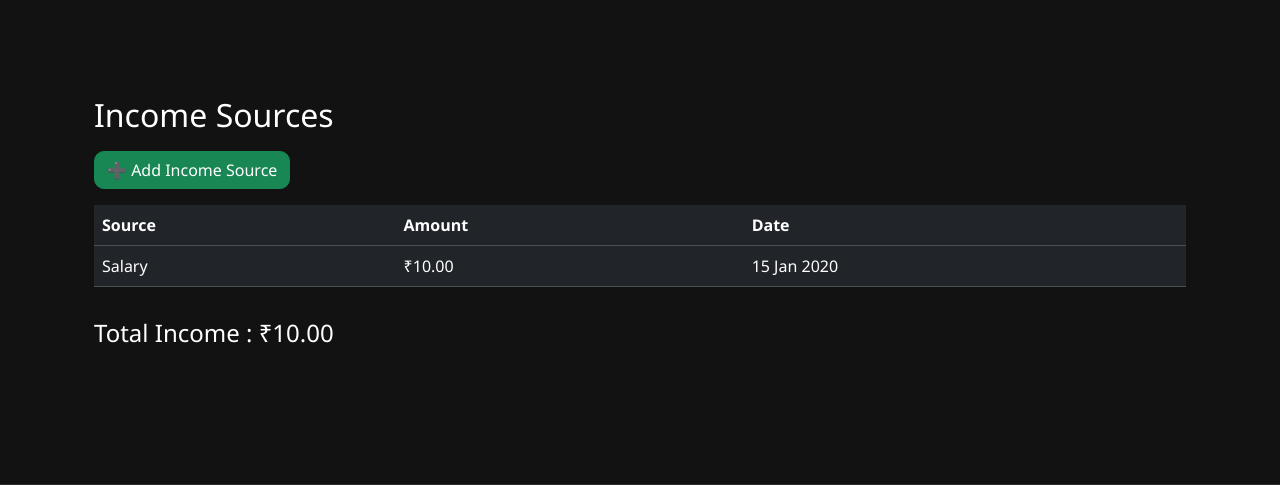
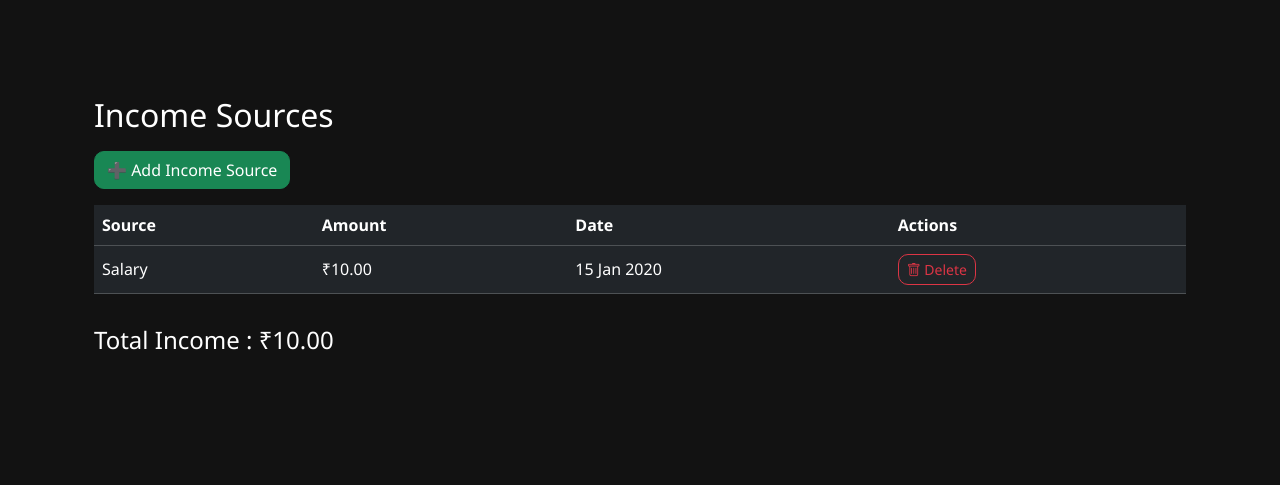
Before and after one commit to subratmaharana/expense-tracker, a Django app: page /expenses/income/ in a window 1280 px wide. Shown: the part 64-549 px from the top of the page. Run offline with Django 5.2, Linux system fonts and the light colour scheme; a user stored in the database is signed in; tables that the repository leaves empty hold one stand-in row (values such as "Sample post").

Commit message:
feat: add income deletion

```diff
--- a/backend/expenses/urls.py
+++ b/backend/expenses/urls.py
@@ -35,4 +35,10 @@ urlpatterns = [
     path("verify-otp/", views.verify_otp, name="verify_otp"),
 
     path("reset-password/", views.reset_password, name="reset_password"),
+
+    path(
+    "income/delete/<int:income_id>/",
+    views.delete_income,
+    name="delete_income"
+),
 ]
--- a/backend/expenses/views.py
+++ b/backend/expenses/views.py
@@ -8,6 +8,7 @@ from reportlab.lib import colors
 from reportlab.lib.styles import getSampleStyleSheet
 from reportlab.lib.enums import TA_CENTER
 from reportlab.lib.units import inch
+from django.shortcuts import get_object_or_404
 
 from openpyxl import Workbook
 from openpyxl.styles import Font, PatternFill, Alignment
@@ -1053,3 +1054,24 @@ def reset_password(request):
             return redirect("forgot_password")
 
     return render(request, "registration/reset_password.html")
+
+@login_required
+def delete_income(request, income_id):
+
+    income = get_object_or_404(
+        IncomeSource,
+        id=income_id,
+        user=request.user
+    )
+
+    if request.method == "POST":
+        income.delete()
+
+        messages.success(
+            request,
+            "Income deleted successfully."
+        )
+
+        return redirect("income_list")
+
+    return redirect("income_list")
--- a/backend/templates/expenses/income_list.html
+++ b/backend/templates/expenses/income_list.html
@@ -19,6 +19,7 @@
                     <th>Source</th>
                     <th>Amount</th>
                     <th>Date</th>
+                    <th>Actions</th>
                 </tr>
             </thead>
 
@@ -27,7 +28,10 @@
                 {% for income in incomes %}
 
                 <tr>
-                    <td>{{ income.source }}</td>
+
+                    <td>
+                        {{ income.source }}
+                    </td>
 
                     <td>
                         ₹{{ income.amount }}
@@ -36,14 +40,38 @@
                     <td>
                         {{ income.date|date:"d M Y" }}
                     </td>
+
+                    <td>
+
+                        <form method="post"
+                              action="{% url 'delete_income' income.id %}"
+                              style="display: inline;">
+
+                            {% csrf_token %}
+
+                            <button type="submit"
+                                    class="btn btn-sm btn-outline-danger"
+                                    onclick="return confirm('Are you sure you want to delete this income?');">
+
+                                <i class="bi bi-trash"></i>
+                                Delete
+
+                            </button>
+
+                        </form>
+
+                    </td>
+
                 </tr>
 
                 {% empty %}
 
                 <tr>
-                    <td colspan="3" class="text-center">
+
+                    <td colspan="4" class="text-center">
                         No income source added.
                     </td>
+
                 </tr>
 
                 {% endfor %}
@@ -55,9 +83,11 @@
     </div>
 
     <div class="mt-3">
+
         <h4>
             Total Income : ₹{{ total_income }}
         </h4>
+
     </div>
 
 </div>
```
